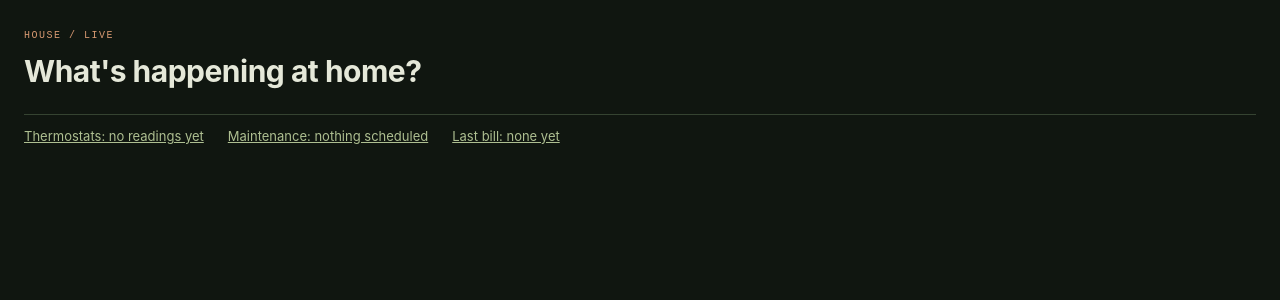
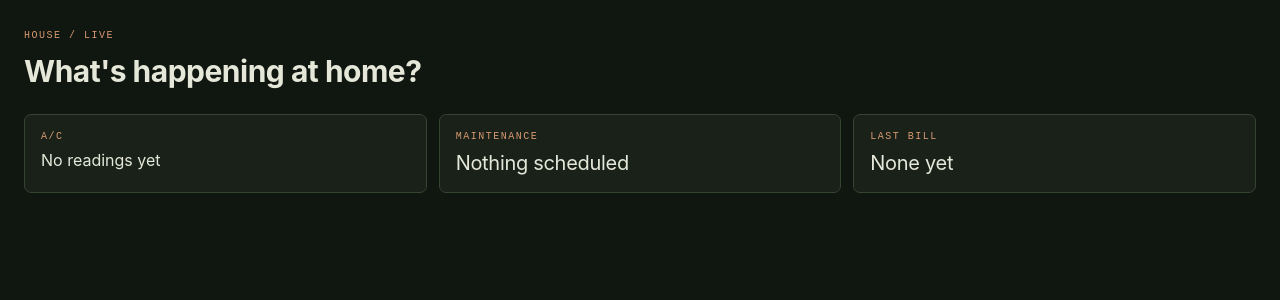
Before and after one commit to bjohn96i/ads-control, a React (Vite) app in the folder web/: page / in a window 1280 px wide. Shown: the top 300 px of the page. Built offline with nearby package versions, Linux system fonts and the light colour scheme; no server answers.

Commit message:
feat: A/C, maintenance and bill as tiles on the home page
Co-Authored-By: Claude Opus 5.5 <noreply@anthropic.com>

```diff
--- a/web/src/components/StatusStrip.tsx
+++ b/web/src/components/StatusStrip.tsx
@@ -10,15 +10,13 @@ type ThermostatSummary = {
   setpoint_f: number | null;
 };
 
-function climateText(thermostats: ThermostatSummary[] | undefined): string {
-  if (!thermostats?.length) return "Thermostats: no readings yet";
-  return thermostats
-    .map((t) => {
-      if (t.stale || t.ambient_f === null) return `${t.name}: no recent reading`;
-      const target = t.setpoint_f === null ? "" : ` → ${Math.round(t.setpoint_f)}°`;
-      return `${t.name} ${Math.round(t.ambient_f)}°${target}`;
-    })
-    .join(" · ");
+function climateLines(thermostats: ThermostatSummary[] | undefined): string[] {
+  if (!thermostats?.length) return ["No readings yet"];
+  return thermostats.map((t) => {
+    if (t.stale || t.ambient_f === null) return `${t.name}: no recent reading`;
+    const target = t.setpoint_f === null ? "" : ` → ${Math.round(t.setpoint_f)}°`;
+    return `${t.name} ${Math.round(t.ambient_f)}°${target}`;
+  });
 }
 
 export function StatusStrip() {
@@ -41,14 +39,35 @@ export function StatusStrip() {
 
   return (
     <div className="strip">
-      <Link to="/climate">{climateText(climate.data?.thermostats)}</Link>
-      <Link to="/maintenance">
-        {next.data
-          ? `${next.data.name}: ${dueText(next.data.next_due, next.data.overdue)}`
-          : "Maintenance: nothing scheduled"}
+      <Link className="panel tile" to="/climate">
+        <span className="eyebrow">A/C</span>
+        {climateLines(climate.data?.thermostats).map((line) => (
+          <span key={line} className="tile-line">
+            {line}
+          </span>
+        ))}
       </Link>
-      <Link to="/bills">
-        {bill.data ? `Last bill: $${bill.data.actual_charge.toFixed(2)} actual` : "Last bill: none yet"}
+      <Link className="panel tile" to="/maintenance">
+        <span className="eyebrow">Maintenance</span>
+        {next.data ? (
+          <>
+            <span className="tile-value">{next.data.name}</span>
+            <span className="sub">{dueText(next.data.next_due, next.data.overdue)}</span>
+          </>
+        ) : (
+          <span className="tile-value">Nothing scheduled</span>
+        )}
+      </Link>
+      <Link className="panel tile" to="/bills">
+        <span className="eyebrow">Last bill</span>
+        {bill.data ? (
+          <>
+            <span className="tile-value">${bill.data.actual_charge.toFixed(2)}</span>
+            <span className="sub">actual charge</span>
+          </>
+        ) : (
+          <span className="tile-value">None yet</span>
+        )}
       </Link>
     </div>
   );
--- a/web/src/index.css
+++ b/web/src/index.css
@@ -63,16 +63,12 @@ a.camera-events:hover { border-color: var(--gold); }
 .noisiest li { display: grid; grid-template-columns: 1fr auto auto; gap: 10px; padding: 3px 0; }
 .camera-events h2 { margin: 0; font-size: 16px; }
 .camera-card video { display: block; width: 100%; aspect-ratio: 16 / 9; object-fit: cover; margin: 8px 0; border-radius: 4px; background: #0c120c; }
-.strip {
-  display: flex;
-  flex-wrap: wrap;
-  gap: 8px 24px;
-  margin-top: 16px;
-  padding-top: 12px;
-  border-top: 1px solid var(--line);
-  color: var(--muted);
-  font-size: 13px;
-}
+.strip { display: grid; grid-template-columns: repeat(auto-fit, minmax(min(100%, 240px), 1fr)); gap: 12px; margin-top: 16px; }
+.tile { display: flex; flex-direction: column; gap: 4px; padding: 14px 16px; color: var(--text); text-decoration: none; }
+.tile:hover { border-color: var(--gold); }
+.tile .eyebrow { text-transform: uppercase; }
+.tile-value { font-size: 20px; letter-spacing: -0.3px; }
+.tile-line { font-size: 16px; }
 .tasks { display: grid; gap: 10px; max-width: 760px; }
 .task { padding: 14px 16px; }
 .task.overdue { border-left: 3px solid var(--orange); }
```
Also changed, not shown: 1 other file (tests, documents, lock files or other folders).
